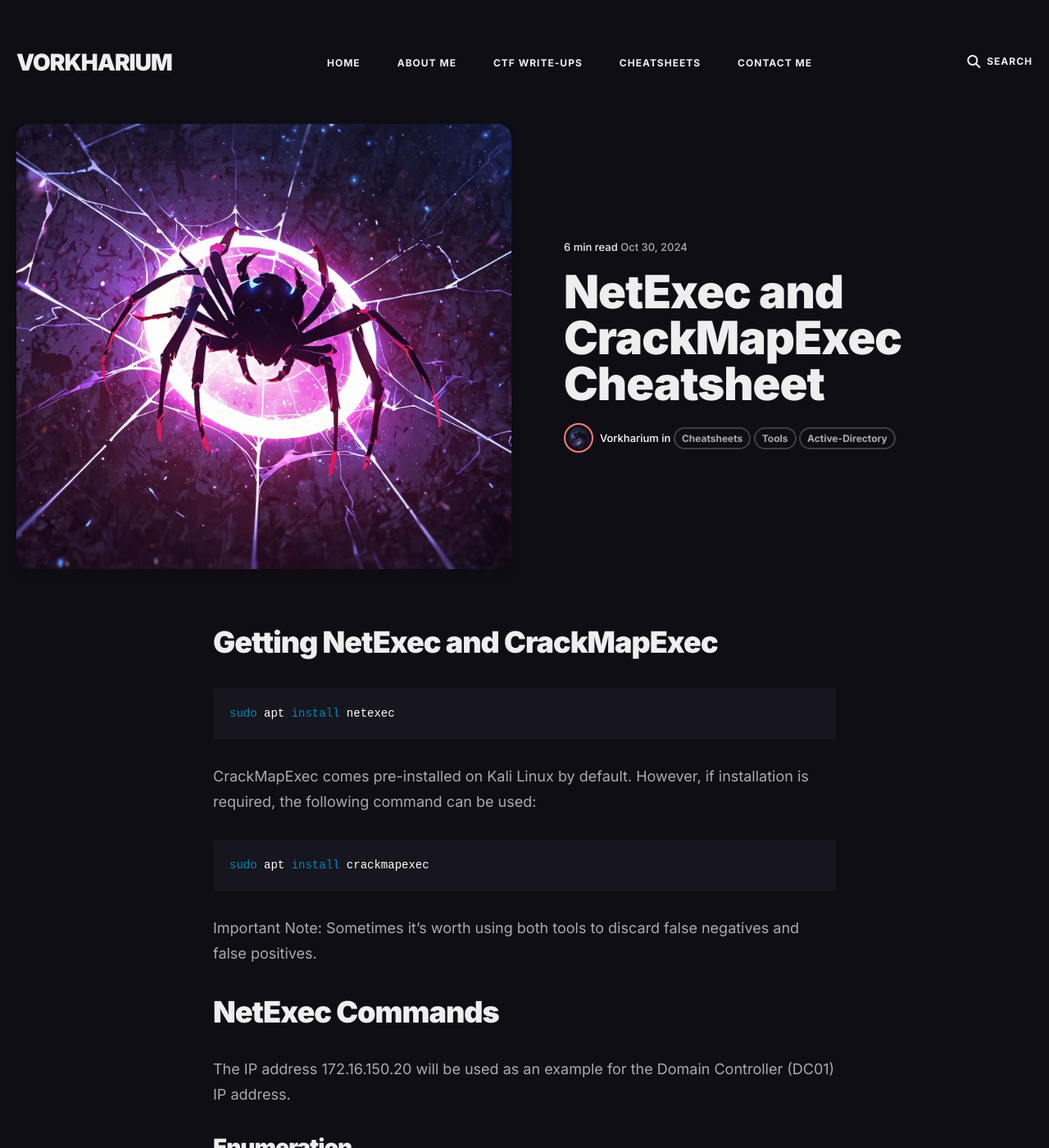
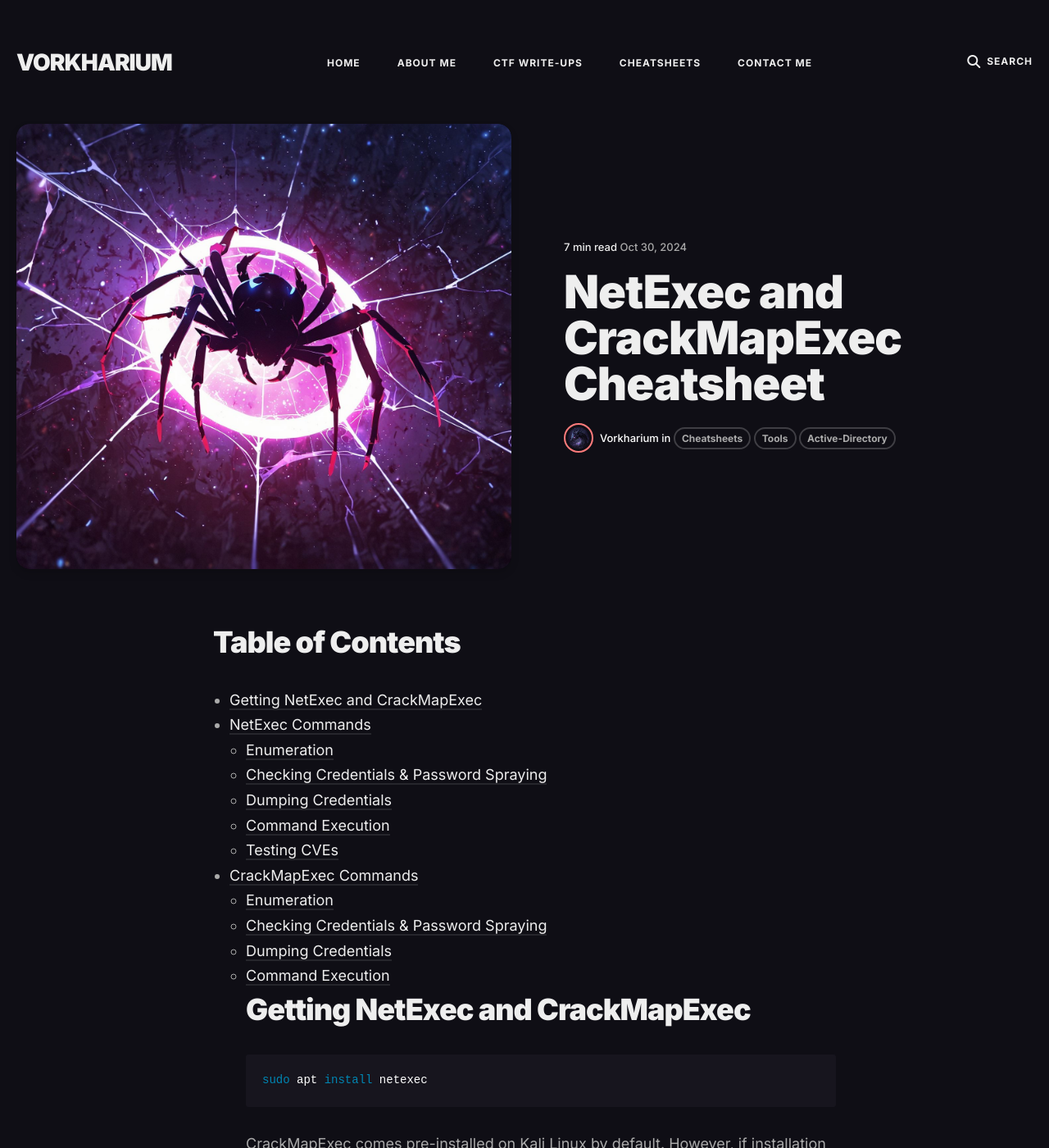
Before and after one commit to Vorkharium/vorkharium.github.io, a Jekyll site: the page built from _posts/2024-10-31-NetExec-and-CrackMapExec-Cheatsheet.md, in a window 1280 px wide and 1400 px high. Shown: the whole window at 82% size. Built offline with Jekyll 4.4.1, drawn with Linux system fonts in a browser that asks for light colours; comment, search, counter and statistics services are not loaded.

Commit message:
Update 2024-10-31-NetExec-and-CrackMapExec-Cheatsheet.md

````diff
--- a/_posts/2024-10-31-NetExec-and-CrackMapExec-Cheatsheet.md
+++ b/_posts/2024-10-31-NetExec-and-CrackMapExec-Cheatsheet.md
@@ -6,6 +6,19 @@ date:   2024-10-31 01:00:00 +0300
 image:  '/images/20.jpg'
 tags:   [Cheatsheets, Tools, Active-Directory]
 ---
+# Table of Contents
+- [Getting NetExec and CrackMapExec](#getting-netexec-and-crackmapexec)
+- [NetExec Commands](#netexec-commands)
+  - [Enumeration](#enumeration)
+  - [Checking Credentials & Password Spraying](#checking-credentials--password-spraying)
+  - [Dumping Credentials](#dumping-credentials)
+  - [Command Execution](#command-execution)
+  - [Testing CVEs](#testing-cves)
+- [CrackMapExec Commands](#crackmapexec-commands)
+  - [Enumeration](#enumeration-1)
+  - [Checking Credentials & Password Spraying](#checking-credentials--password-spraying-1)
+  - [Dumping Credentials](#dumping-credentials-1)
+  - [Command Execution](#command-execution-1)
 # Getting NetExec and CrackMapExec
 ```shell
 sudo apt install netexec
````
